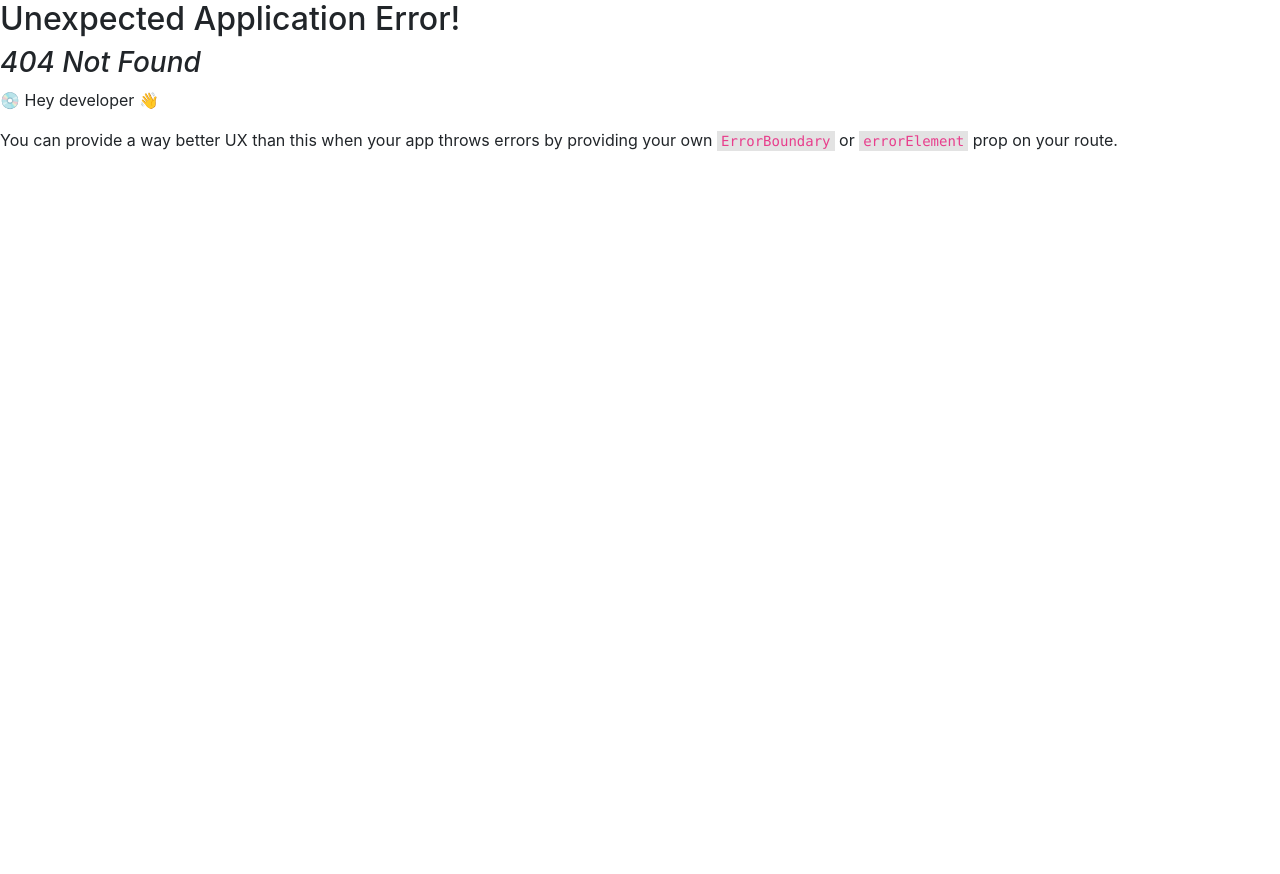
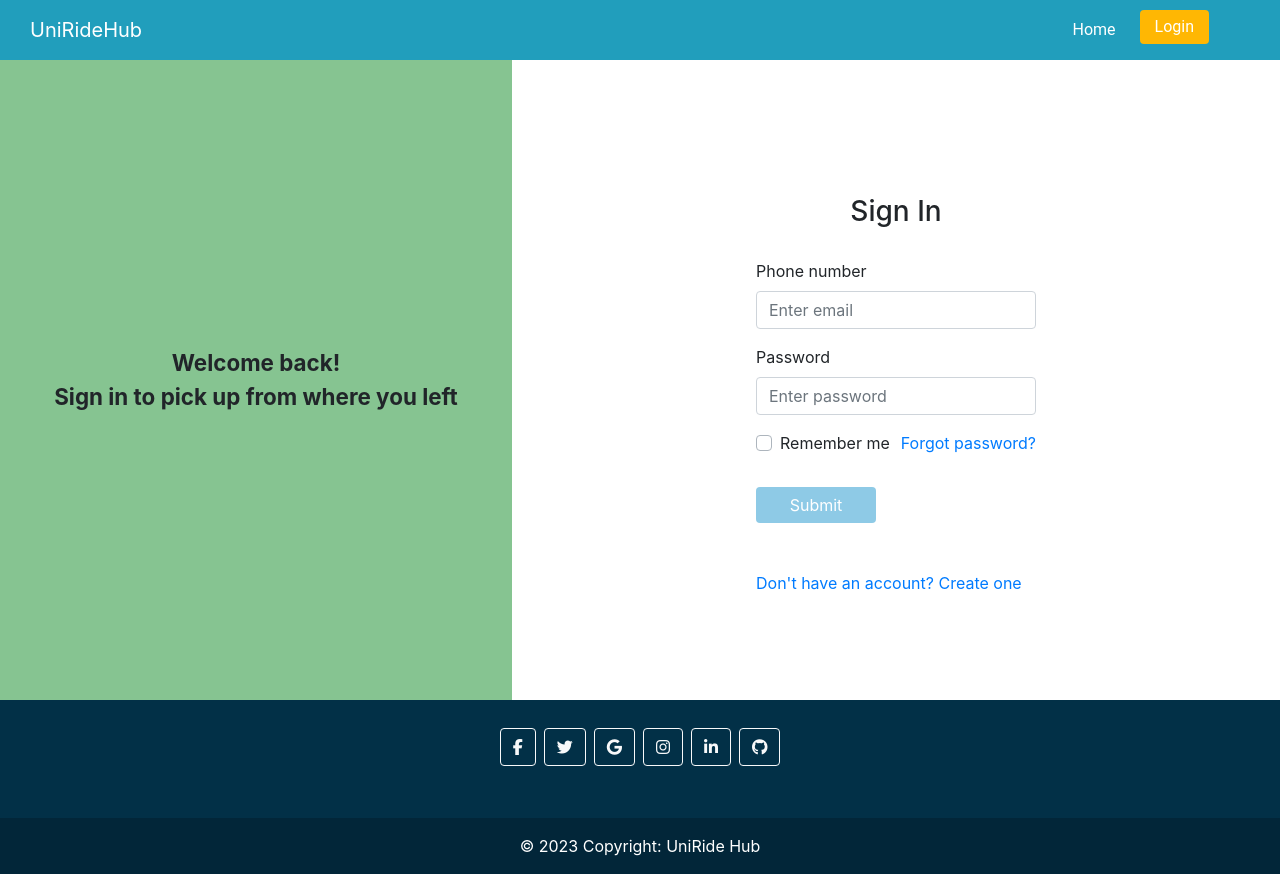
Before and after one commit to FatimaBadar/UniRideHub, a React (Vite) app: page /auth in a window 1280 px wide. Before the commit this address had no page. Before the commit the page ends 800 px from the top, so only its background shows below. Built offline with nearby package versions, Linux system fonts and the light colour scheme.

Commit message:
Create UserAuth page for authentication.

```diff
--- a/package.json
+++ b/package.json
@@ -12,7 +12,8 @@
   "dependencies": {
     "react": "^18.2.0",
     "react-dom": "^18.2.0",
-    "react-router-dom": "^6.18.0"
+    "react-router-dom": "^6.18.0",
+    "react-spring": "^9.7.3"
   },
   "devDependencies": {
     "@types/react": "^18.2.15",
--- a/src/components/Footer.jsx
+++ b/src/components/Footer.jsx
@@ -2,7 +2,7 @@ import './css/footer.css';
 
 const Footer = () => {
     return(
-        <div className="mt-5">
+        <div>
             <footer className="footer text-center text-white">
                 <div className="container p-4 pb-0">
                     <section className="mb-4">
--- /dev/null
+++ b/src/components/Login.jsx
@@ -0,0 +1,56 @@
+const Login = (props) => {
+
+    return (
+        <form>
+            <h3 style={{textAlign: 'center', margin: '30px 0px'}}>Sign In</h3>
+            <div className="mb-3">
+                <label style={{width: '280px'}}>Phone number</label>
+                <input
+                    type="tel"
+                    className="form-control"
+                    placeholder="Enter email"
+                />
+            </div>
+            <div className="mb-3">
+                <label >Password</label>
+                <input
+                    type="password"
+                    className="form-control"
+                    placeholder="Enter password"
+                />
+            </div>
+            <div className="mb-3 d-flex justify-content-between align-center">
+                <div className="custom-control custom-checkbox">
+                    <input
+                        type="checkbox"
+                        className="custom-control-input"
+                        id="customCheck1"
+                    />
+                    <label className="custom-control-label" htmlFor="customCheck1">
+                        Remember me
+                    </label>
+                </div>
+                <p className="forgot-password">
+                    <a href="#">Forgot password?</a>
+                </p>
+            </div>
+            <div className="d-grid ">
+                <button type="submit" className="btn btn-primary" style={{width: '120px'}}>
+                    Submit
+                </button>
+            </div>
+
+            <div className="d-grid mt-5">
+                <a href="#" onClick={() => {
+                    return props.handleRegister()
+                }}>
+                    Don't have an account? Create one
+                </a>
+            </div>
+
+
+        </form>
+    )
+}
+
+export default Login
--- /dev/null
+++ b/src/components/Signup.jsx
@@ -0,0 +1,64 @@
+const Signup = (props) => {
+
+    return (
+        <form>
+            <h3 style={{textAlign: 'center', margin: '30px 0px'}}>Sign Up</h3>
+            <div className="mb-3">
+                <label style={{width: '280px'}}>Phone number</label>
+                <input
+                    type="tel"
+                    className="form-control"
+                    placeholder="Enter phone number"
+                />
+            </div>
+            <div className="mb-3">
+                <label >First Name</label>
+                <input
+                    type="text"
+                    className="form-control"
+                    placeholder="Enter First name"
+                />
+
+                <label className='mt-2' >Last Name</label>
+                <input
+                    type="text"
+                    className="form-control"
+                    placeholder="Enter Last name"
+                />
+            </div>
+            <div className="mb-3">
+                <label >Password</label>
+                <input
+                    type="password"
+                    className="form-control"
+                    placeholder="Enter password"
+                />
+            </div>
+            <div className="mb-3">
+                <label >Confirm Password</label>
+                <input
+                    type="password"
+                    className="form-control"
+                    placeholder="Re enter password"
+                />
+            </div>
+            <div className="d-grid mt-5">
+                <button type="submit" className="btn btn-primary" style={{width: '120px'}}>
+                    Submit
+                </button>
+            </div>
+
+            <div className="d-grid mt-5">
+                <a href="#" onClick={() => {
+                    return props.handleRegister()
+                }}>
+                    Already have an account? Sign in
+                </a>
+            </div>
+
+
+        </form>
+    )
+}
+
+export default Signup;
--- /dev/null
+++ b/src/components/TextFade.jsx
@@ -0,0 +1,20 @@
+import React from 'react';
+import { useSpring, animated } from 'react-spring';
+
+const FadingText = ({ text, fromDirection, fontSize }) => {
+  const fadeIn = useSpring({
+    opacity: 1,
+    transform: 'translateY(0)',
+    from: {
+      opacity: 0,
+      transform: `translateY(${fromDirection === 'top' ? '-' : ''}80px)`,
+    },
+    config: {
+      duration: 800, // Set the duration to 2000 milliseconds (2 seconds)
+    },
+  });
+
+  return <animated.div style={fadeIn}>{text}</animated.div>;
+};
+
+export default FadingText;
--- a/src/components/css/hero.css
+++ b/src/components/css/hero.css
@@ -1,10 +1,16 @@
+.jumbotron{
+    /* background-color: #8ecae6; */
+}
+
 .display-4{
     font-weight: bold;
-    color: #FFB703;
+    color: #fb8500;
 }
 
 .lead{
-    color: #fb8500;
+    color: #FFB703;
+    font-weight: bolder;
+    font-size: 1.4rem;
 }
 
 .hero-btn{
--- /dev/null
+++ b/src/pages/UserAuth.jsx
@@ -0,0 +1,93 @@
+import { useState, useEffect } from "react";
+import './css/user-auth.css'
+
+import Navbar from "../components/Navbar";
+import Footer from "../components/Footer";
+import Login from "../components/Login";
+import TextFade from '../components/TextFade';
+import Signup from "../components/Signup";
+
+
+const UserAuth = (props) => {
+    const [isRegister, setIsRegister] = useState(false);
+    const [text, setText] = useState('');
+
+    const [currentColorIndex, setCurrentColorIndex] = useState(0);
+    const [currentTextIndex, setCurrentTextIndex] = useState(0)
+
+    const colors = [
+        '#d9ed92',
+        '#b5e48c',
+        '#99d98c',
+        '#76c893',
+        '#52b69a',
+        '#168aad',
+        '#1a759f',
+        '#1e6091',
+        '#184e77',
+        '#1e6091',
+        '#1e6091',
+        '#1a759f',
+        '#168aad',
+        '#52b69a',
+        '#76c893',
+        '#99d98c',
+        '#b5e48c',
+    ];
+
+    const phrases = isRegister
+    ?
+        "Create your account to enjoy all the features exclusive for the members!"
+    :
+        "Welcome back! Sign in and pick up from where you left :)";
+
+    useEffect(() => {
+        const intervalId = setInterval(() => {
+          setCurrentColorIndex((prevIndex) => (prevIndex + 1) % colors.length);
+        }, 150);
+
+        return () => clearInterval(intervalId);
+    }, []);
+
+    const handleRegisterLink = () => {
+        setIsRegister(!isRegister);
+    }
+
+    const divStyle = {
+        backgroundColor: colors[currentColorIndex],
+        transition: 'background-color 1s ease'
+    }
+
+    return(
+        <>
+            <Navbar />
+            <div className="auth-body">
+                <div className="auth-side"  style={divStyle}>
+                    {isRegister ?
+                        <div>
+                            <TextFade text="UniRideHub!" fromDirection="top" />
+                            <TextFade text="Create account to enjoy all the features of carpool" fromDirection="bottom" />
+                        </div>
+                    :
+                        <div>
+                            <TextFade text="Welcome back!" fromDirection="top" />
+                            <TextFade text="Sign in to pick up from where you left" fromDirection="bottom" />
+                        </div>
+
+                    }
+                </div>
+
+                <div className="auth-card">
+                    {
+                        isRegister ? <Signup handleRegister={handleRegisterLink} />
+                        : <Login handleRegister={handleRegisterLink} />
+                    }
+
+                </div>
+            </div>
+            <Footer />
+        </>
+    )
+}
+
+export default UserAuth;
--- /dev/null
+++ b/src/pages/css/user-auth.css
@@ -0,0 +1,32 @@
+.auth-card{
+    display: flex;
+    align-items: center;
+    justify-content: center;
+}
+
+.auth-body{
+    height: 80vh;
+    display: flex;
+    align-items: center;
+    justify-content: center;
+}
+
+.auth-card, .auth-side{
+    height: 100%;
+}
+
+.auth-card{
+    width: 60%;
+}
+
+.auth-side{
+    width: 40%;
+    font-size: 1.4rem;
+    flex-direction: column;
+    font-weight: bolder;
+    padding: 0px 20px;
+    display: flex;
+    align-items: center;
+    justify-content: center;
+    text-align: center;
+}
```
Also changed, not shown: src/App.jsx (+8 -2 lines), 1 other file (tests, documents, lock files or other folders).
